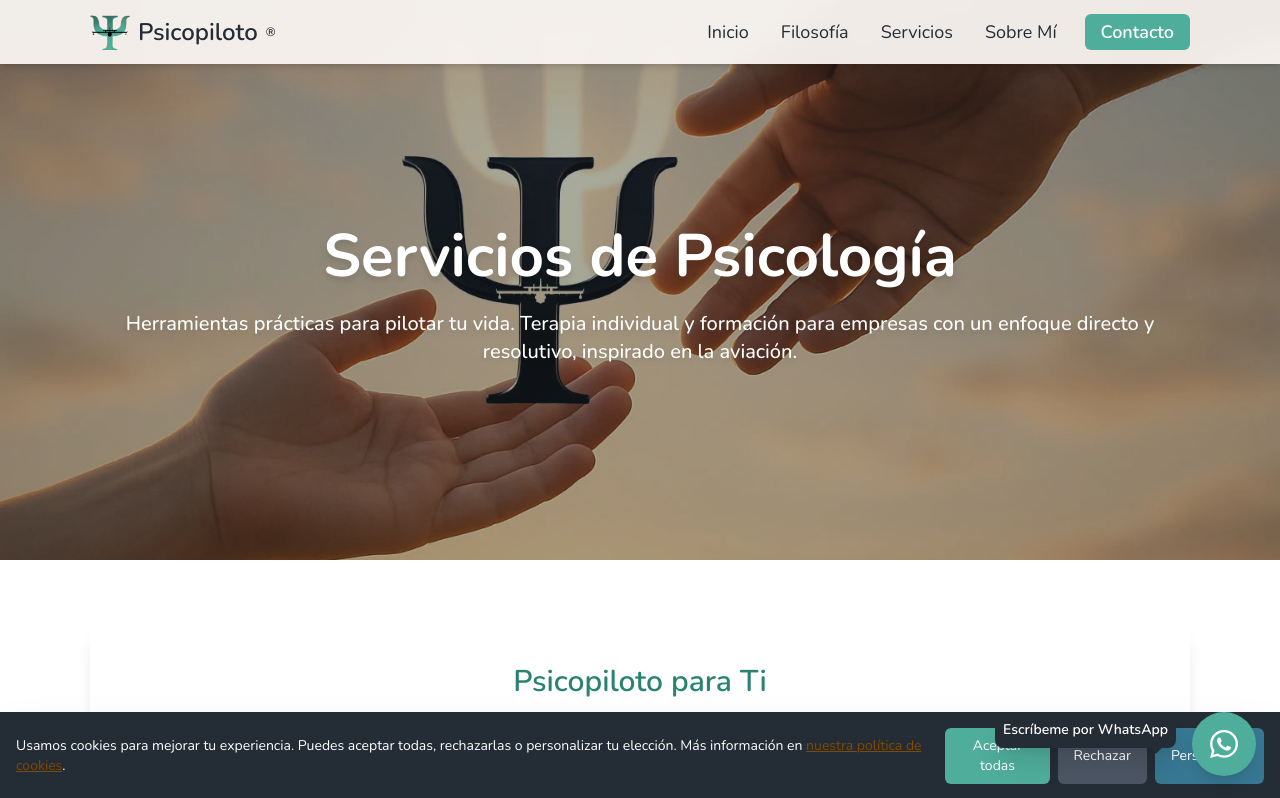
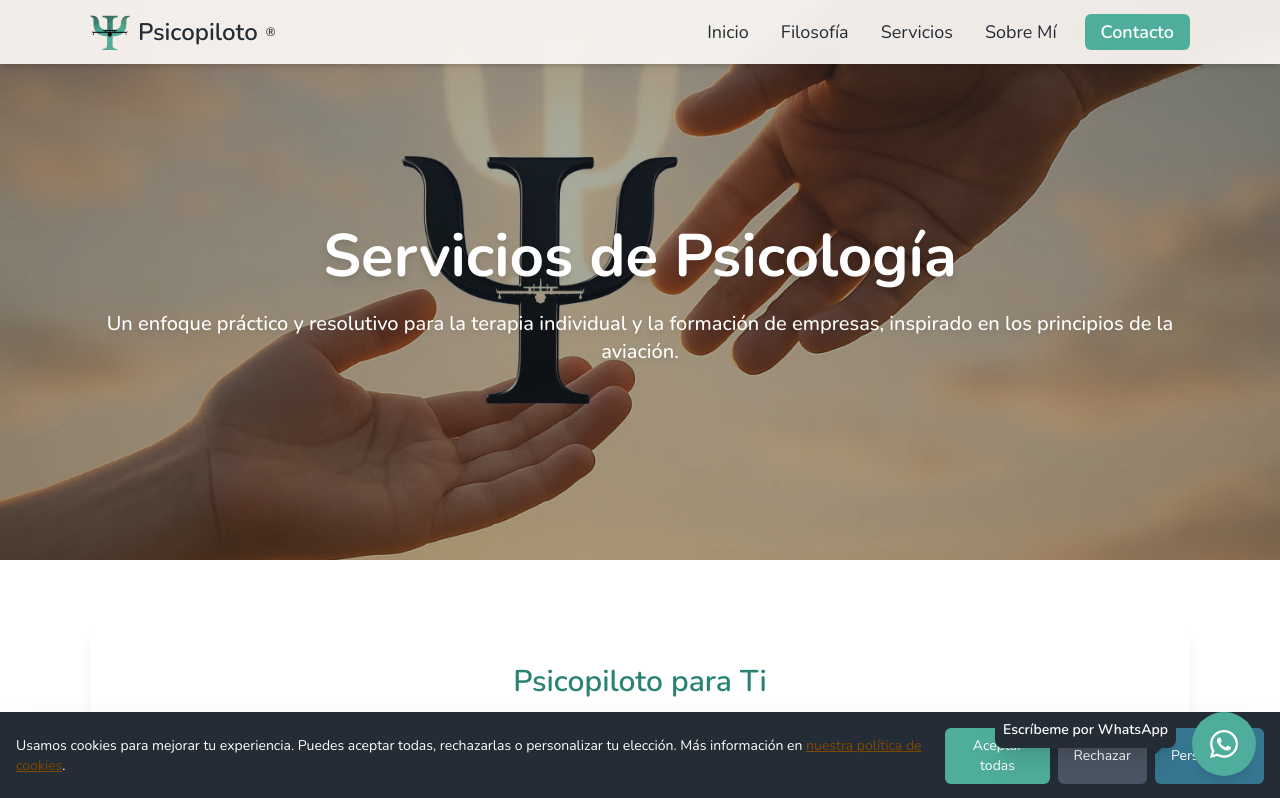
Before and after one commit to psicopiloto/psicopilotopage1, a Next.js app: page /servicios in a window 1280 px wide. Shown: the top 798 px of the page. Built offline with nearby package versions, Linux system fonts and the light colour scheme.

Commit message:
Update servicios.js

```diff
--- a/pages/servicios.js
+++ b/pages/servicios.js
@@ -16,7 +16,6 @@ import {
 } from "react-icons/fa";
 
 export default function Servicios() {
-  // ✨ CORRECCIÓN: Sintaxis de negrita cambiada de Markdown (**) a HTML (<strong>)
   const serviciosPersonas = [
     {
       title: "Ansiedad y Estrés",
@@ -100,7 +99,8 @@ export default function Servicios() {
 
       <PageHeader
         title="Servicios de Psicología"
-        subtitle="Herramientas prácticas para pilotar tu vida. Terapia individual y formación para empresas con un enfoque directo y resolutivo, inspirado en la aviación."
+        // ✨ CORRECCIÓN DE TONO: Subtítulo ajustado para ser más natural y menos técnico
+        subtitle="Un enfoque práctico y resolutivo para la terapia individual y la formación de empresas, inspirado en los principios de la aviación."
         backgroundImage="/header-servicios.webp"
       />
 
@@ -122,7 +122,6 @@ export default function Servicios() {
                   <div className="text-3xl text-psicopiloto-green-600 mr-3">{s.icon}</div>
                   <h3 className="font-semibold text-2xl text-psicopiloto-green-600">{s.title}</h3>
                 </div>
-                {/* ✨ CORRECCIÓN: Usar dangerouslySetInnerHTML para renderizar las etiquetas <strong> */}
                 <p className="mb-6 leading-relaxed text-psicopiloto-gray-700" dangerouslySetInnerHTML={{ __html: s.desc }}></p>
                 <div className="mt-auto">
                   <AnimatedCTA href="/contacto" text={s.cta} color="green" />
@@ -151,14 +150,12 @@ export default function Servicios() {
                   <div className="text-3xl text-psicopiloto-blue-600 mr-3">{s.icon}</div>
                   <h3 className="font-semibold text-2xl text-psicopiloto-blue-600">{s.title}</h3>
                 </div>
-
                 <p className="mb-3 leading-relaxed">{s.desc}</p>
                 <ul className="list-disc list-inside mb-6 ml-4 space-y-2 text-psicopiloto-gray-700">
-                    {s.listaPuntos && s.listaPuntos.map((punto, index) => (
-                        <li key={index} className="leading-relaxed">{punto}</li>
-                    ))}
+                  {s.listaPuntos && s.listaPuntos.map((punto, index) => (
+                    <li key={index} className="leading-relaxed">{punto}</li>
+                  ))}
                 </ul>
-
                 <div className="mt-auto">
                   <AnimatedCTA href="/contacto" text={s.cta} color={s.color} />
                 </div>
```
